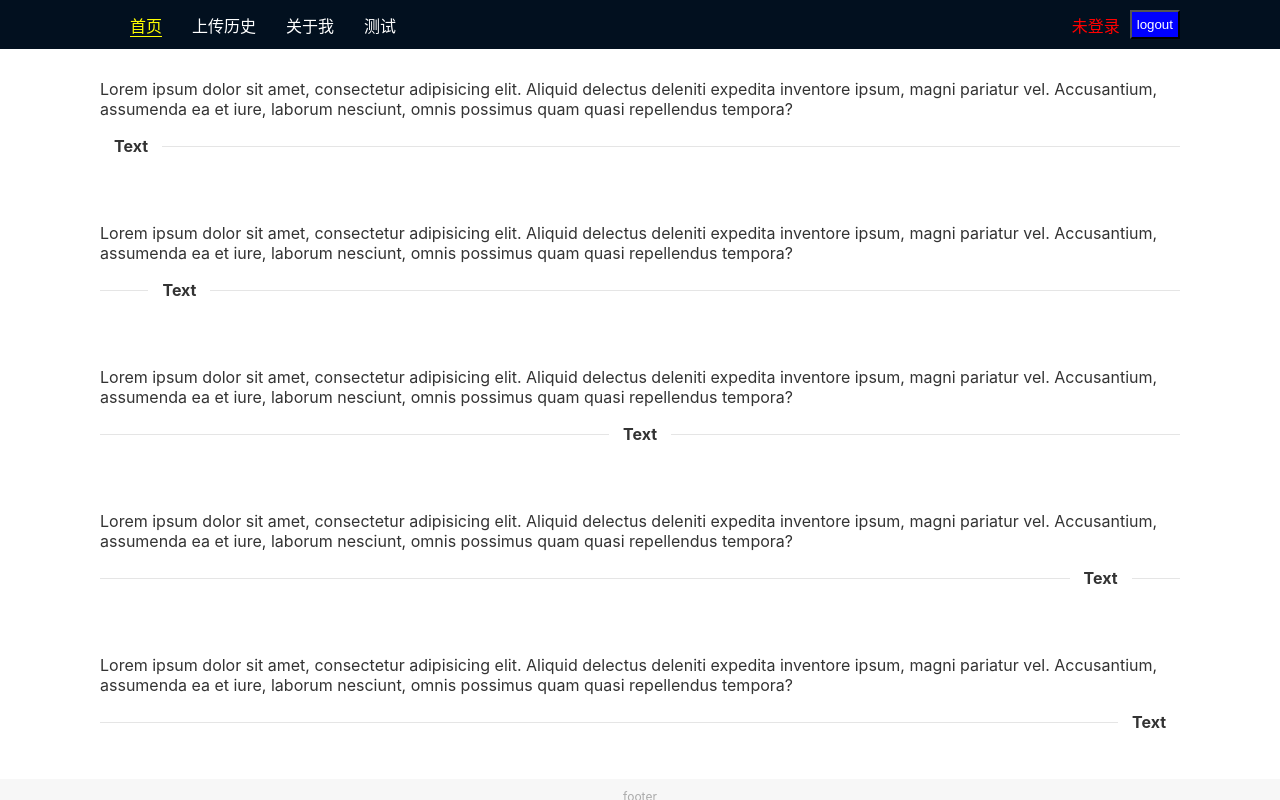
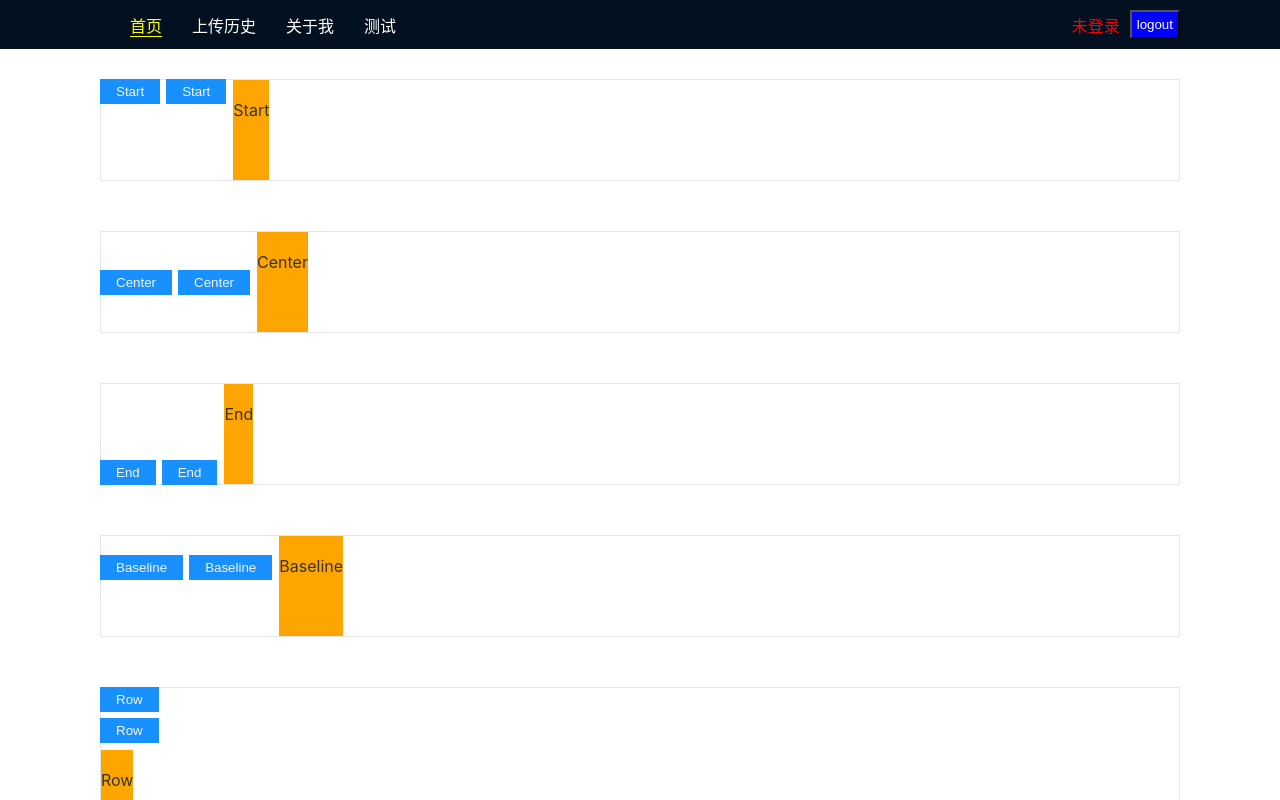
Before and after one commit to leigp555/react-ui-lib, a React app: page /#/ in a window 1280 px wide. Shown: the top 800 px of the page. Built offline with nearby package versions, Linux system fonts and the light colour scheme.

Commit message:
feat: 完成space组件

```diff
--- /dev/null
+++ b/src/lib/Space/Space.tsx
@@ -0,0 +1,31 @@
+import React, { HTMLAttributes } from 'react';
+import styled from 'styled-components';
+import { CommonStyle } from '../common/common';
+
+interface Props extends HTMLAttributes<HTMLDivElement> {
+  children?: React.ReactNode;
+  size?: number | string;
+  align?: 'start' | 'center' | 'end' | 'baseline';
+  direction?: 'row' | 'column';
+}
+const SpaceStyled = styled(CommonStyle)`
+  display: flex;
+`;
+const Space: React.FC<Props> = (props) => {
+  const { children, size, align, direction } = props;
+  return (
+    <div>
+      <SpaceStyled gap={size} direction={direction} aline={align}>
+        {children}
+      </SpaceStyled>
+    </div>
+  );
+};
+Space.defaultProps = {
+  children: '',
+  size: 8,
+  align: 'start',
+  direction: 'row'
+};
+
+export default Space;
--- a/src/lib/common/common.tsx
+++ b/src/lib/common/common.tsx
@@ -9,7 +9,7 @@ type PropsStyled = {
   alignSelf?: 'center' | 'start' | 'end';
   justifySelf?: 'center' | 'start' | 'end' | 'space-between' | 'space-around';
   justify?: 'center' | 'start' | 'end' | 'space-between' | 'space-around';
-  aline?: 'center' | 'start' | 'end';
+  aline?: 'center' | 'start' | 'end' | 'baseline';
   direction?: 'column' | 'row';
 };
 
--- a/src/pages/Home.tsx
+++ b/src/pages/Home.tsx
@@ -1,6 +1,7 @@
 import React from 'react';
 import styled from 'styled-components';
-import Divider from '../lib/Divider/Divider';
+import Space from '../lib/Space/Space';
+import Button from '../lib/Button/Button';
 
 const Wrap = styled.div`
   display: flex;
@@ -12,49 +13,64 @@ const Wrap = styled.div`
 const Home: React.FC = () => {
   return (
     <Wrap>
-      <div>
-        <p>
-          Lorem ipsum dolor sit amet, consectetur adipisicing elit. Aliquid delectus deleniti
-          expedita inventore ipsum, magni pariatur vel. Accusantium, assumenda ea et iure, laborum
-          nesciunt, omnis possimus quam quasi repellendus tempora?
-        </p>
-        <Divider position="left">Text</Divider>
+      <div style={{ border: '1px solid rgba(0,0,0,.1)' }}>
+        <Space>
+          <div>
+            <Button>Start</Button>
+          </div>
+          <div>
+            <Button>Start</Button>
+          </div>
+          <div style={{ height: '100px', backgroundColor: 'orange', padding: '20px 0' }}>Start</div>
+        </Space>
       </div>
-      <div>
-        <p>
-          Lorem ipsum dolor sit amet, consectetur adipisicing elit. Aliquid delectus deleniti
-          expedita inventore ipsum, magni pariatur vel. Accusantium, assumenda ea et iure, laborum
-          nesciunt, omnis possimus quam quasi repellendus tempora?
-        </p>
-        <Divider position="left" offset={5}>
-          Text
-        </Divider>
+      <div style={{ border: '1px solid rgba(0,0,0,.1)' }}>
+        <Space size={8} align="center" direction="row">
+          <div>
+            <Button>Center</Button>
+          </div>
+          <div>
+            <Button>Center</Button>
+          </div>
+          <div style={{ height: '100px', backgroundColor: 'orange', padding: '20px 0' }}>
+            Center
+          </div>
+        </Space>
       </div>
-      <div>
-        <p>
-          Lorem ipsum dolor sit amet, consectetur adipisicing elit. Aliquid delectus deleniti
-          expedita inventore ipsum, magni pariatur vel. Accusantium, assumenda ea et iure, laborum
-          nesciunt, omnis possimus quam quasi repellendus tempora?
-        </p>
-        <Divider position="center">Text</Divider>
+      <div style={{ border: '1px solid rgba(0,0,0,.1)' }}>
+        <Space size={8} align="end" direction="row">
+          <div>
+            <Button>End</Button>
+          </div>
+          <div>
+            <Button>End</Button>
+          </div>
+          <div style={{ height: '100px', backgroundColor: 'orange', padding: '20px 0' }}>End</div>
+        </Space>
       </div>
-      <div>
-        <p>
-          Lorem ipsum dolor sit amet, consectetur adipisicing elit. Aliquid delectus deleniti
-          expedita inventore ipsum, magni pariatur vel. Accusantium, assumenda ea et iure, laborum
-          nesciunt, omnis possimus quam quasi repellendus tempora?
-        </p>
-        <Divider offset={5} position="right">
-          Text
-        </Divider>
+      <div style={{ border: '1px solid rgba(0,0,0,.1)' }}>
+        <Space size={8} align="baseline" direction="row">
+          <div>
+            <Button>Baseline</Button>
+          </div>
+          <div>
+            <Button>Baseline</Button>
+          </div>
+          <div style={{ height: '100px', backgroundColor: 'orange', padding: '20px 0' }}>
+            Baseline
+          </div>
+        </Space>
       </div>
-      <div>
-        <p>
-          Lorem ipsum dolor sit amet, consectetur adipisicing elit. Aliquid delectus deleniti
-          expedita inventore ipsum, magni pariatur vel. Accusantium, assumenda ea et iure, laborum
-          nesciunt, omnis possimus quam quasi repellendus tempora?
-        </p>
-        <Divider position="right">Text</Divider>
+      <div style={{ height: '200px', border: '1px solid rgba(0,0,0,.1)' }}>
+        <Space direction="column">
+          <div>
+            <Button>Row</Button>
+          </div>
+          <div>
+            <Button>Row</Button>
+          </div>
+          <div style={{ height: '100px', backgroundColor: 'orange', padding: '20px 0' }}>Row</div>
+        </Space>
       </div>
     </Wrap>
   );
```
